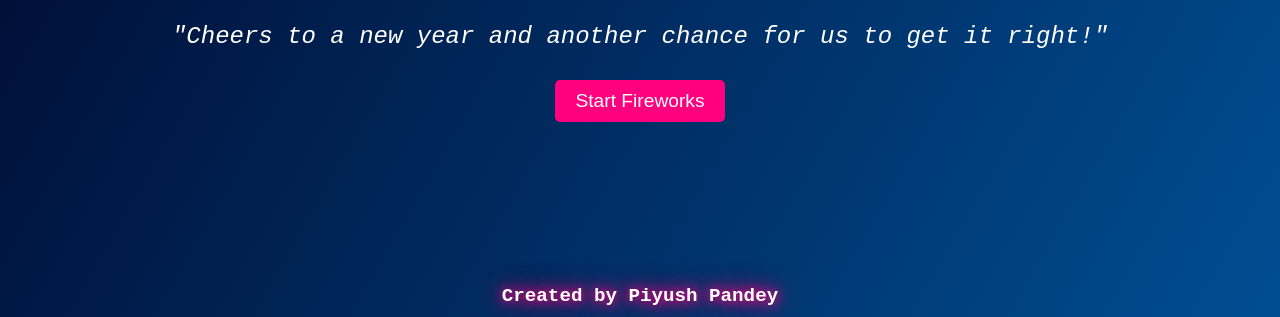
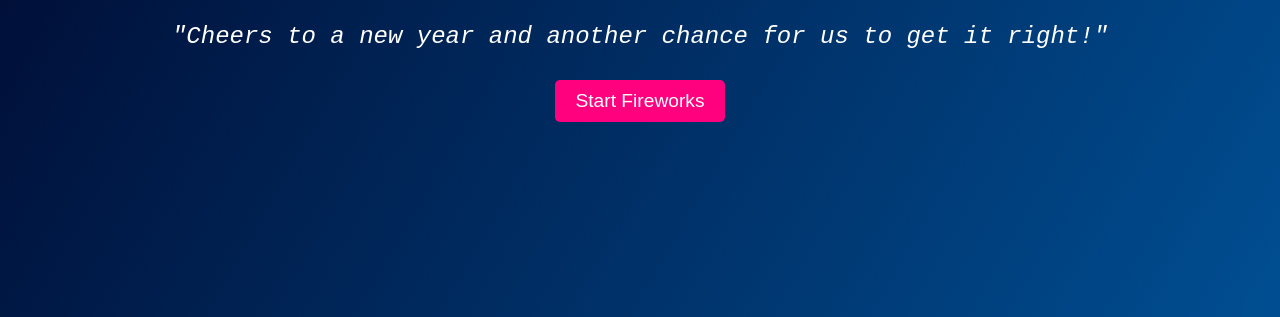
Before and after one commit to piyushpandey12/new-year-wishes, a plain HTML site: page index.html in a window 1280 px wide. Shown: the part 483-800 px from the top of the page. Drawn offline with Linux system fonts and the light colour scheme.

Commit message:
Update index.html

```diff
--- a/index.html
+++ b/index.html
@@ -24,7 +24,6 @@
         <button id="fireworkBtn">Start Fireworks</button>
         <div id="fireworks-container"></div>
     </div>
-    <div id="author">Created by Piyush Pandey</div>
     <script src="script.js"></script>
 </body>
 </html>
```
